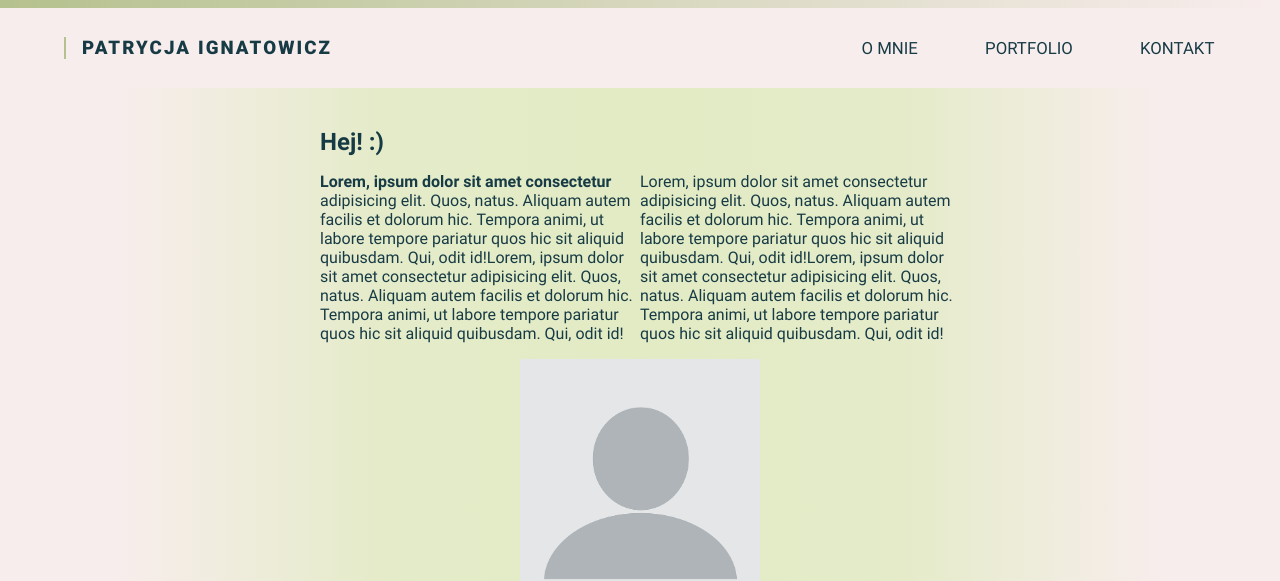
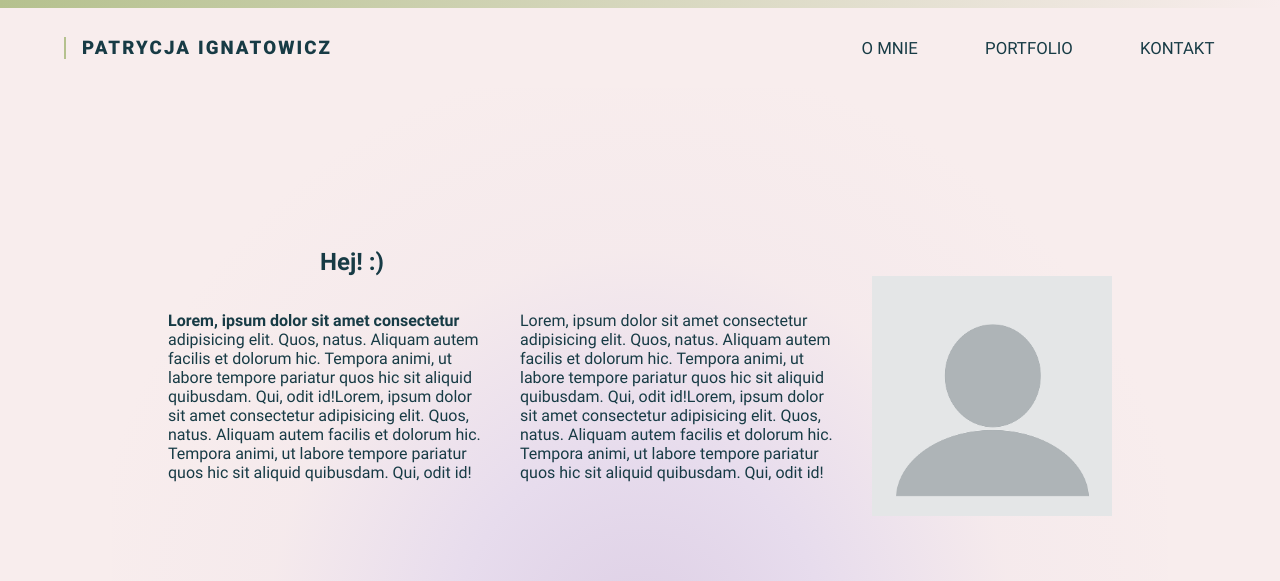
Before and after one commit to knaappz/Template-web, a React (Vite) app: page / in a window 1280 px wide. Shown: the top 581 px of the page. Built offline with nearby package versions, Linux system fonts and the light colour scheme.

Commit message:
gradient edit

```diff
--- a/src/App.css
+++ b/src/App.css
@@ -5,6 +5,8 @@
   --font-color-opacity: #173b451d;
   --bg-light: #f3eaf8;
   --bg-darker: #ddcfe5;
+  --bg-darkerr: #e7dced;
+  --bg-darkerrr: #ddcfe51a;
   --bg-white: #FFE6E6;
   --color-line: #7469B6;
   --pink: #E1AFD1;
--- a/src/components/MainContainer/About.jsx
+++ b/src/components/MainContainer/About.jsx
@@ -15,9 +15,9 @@ export default function About() {
                 Tempora animi, ut labore tempore pariatur quos hic sit aliquid quibusdam. Qui, odit id!Lorem, ipsum dolor sit amet consectetur adipisicing elit. Quos, natus. Aliquam autem facilis et dolorum hic.
                 Tempora animi, ut labore tempore pariatur quos hic sit aliquid quibusdam. Qui, odit id!
             </p>
+            <img className='profile-img' src="src/assets/user.png" alt="//error-img//" />
 
           </div>
-          <img className='profile-img' src="src/assets/user.png" alt="//error-img//" />
 
         </div>
     </section>
--- a/src/components/MainContainer/MainContainer.css
+++ b/src/components/MainContainer/MainContainer.css
@@ -40,8 +40,8 @@ h2 {
     display: flex;
     flex-direction: column;
     align-items: center;
-    background: linear-gradient(90deg, rgba(221,207,229,0) 0%, rgba(226,235,196,0.8653962805825455) 25%, rgba(226,235,196,1) 50%, rgba(226,235,196,0.8681974010307247) 75%, rgba(181,193,142,0) 100%);
-    padding: 2.5rem 1rem;
+    background: radial-gradient(var(--bg-darker),var(--bg-darkerr), var(--bg-darkerrr), #9198e500, #9198e500);
+    padding: 10rem 1rem;
     width: 80%;
     height: 100vh;
 }
@@ -52,6 +52,9 @@ h2 {
 
 .description {
     display: flex;
+    flex-direction: row;
+    gap: 2rem;
+    align-items: center;
 }
 
 /* CONTACT SECTION */
@@ -65,7 +68,8 @@ h2 {
 .contact-box {
     display: flex;
     flex-direction: column;
-    background: linear-gradient(90deg, rgba(54,109,124,0) 0%, rgba(243,234,248,0.870998521478904) 25%, rgba(243,234,248,1) 50%, rgba(243,234,248,0.8653962805825455) 75%, rgba(54,109,124,0) 100%);
+    justify-content: center;
+    background: radial-gradient(var(--bg-darker),var(--bg-darkerr), var(--bg-darkerrr), #9198e500, #9198e500);
     padding: 2.5rem 1rem;
     width: 80%;
     height: 100vh;
--- a/src/components/Portfolio/Portfolio.css
+++ b/src/components/Portfolio/Portfolio.css
@@ -14,9 +14,10 @@
     display: flex;
     flex-direction: column;
     align-items: center;
+    justify-content: center;
     gap: 2rem;
-    padding: 2.5rem 1rem;
-    background: linear-gradient(90deg, rgba(221,207,229,0) 0%, rgba(221,207,229,0.8681974010307247) 25%, rgba(221,207,229,1) 50%, rgba(221,207,229,0.8737996419270834) 75%, rgba(221,207,229,0) 100%);
+    padding: 0rem 1rem;
+    background: radial-gradient(var(--bg-darker),var(--bg-darkerr), var(--bg-darkerrr), #9198e500, #9198e500);
 }
 
 .box {
```
